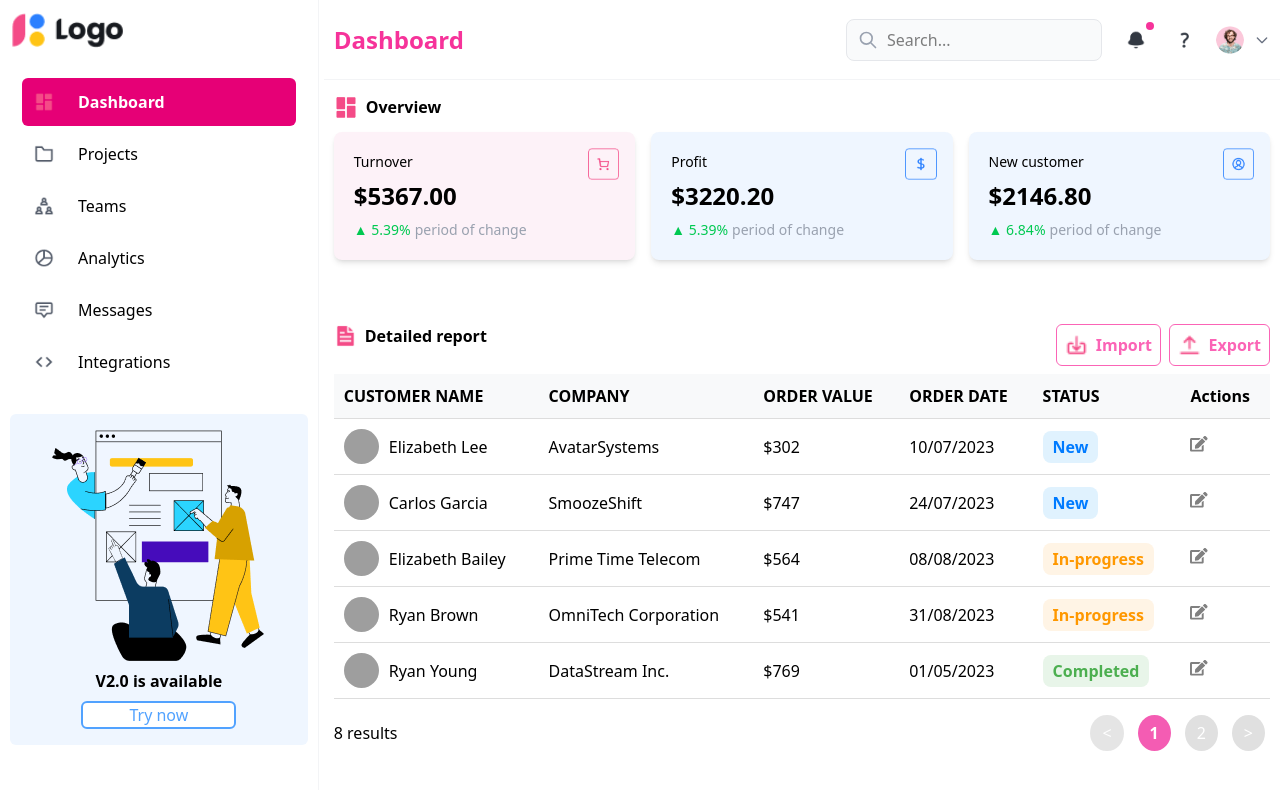
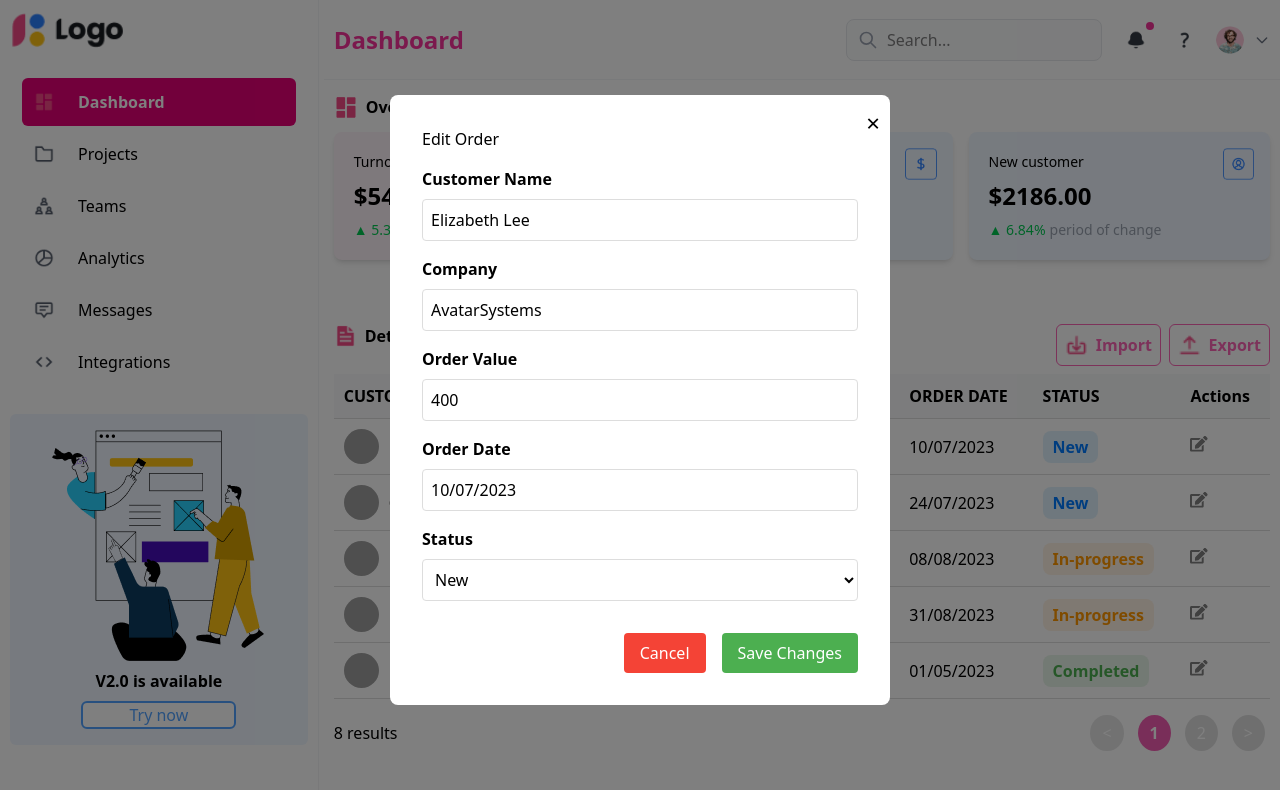
Before and after one commit to tthtung/PTGDUD_DHKTPM18A_REACTJS_THUONG_KY_2, a React (Vite) app: page / in a window 1280 px wide. Both pictures are taken after a click on the button 1199 px from the left and 443 px from the top of the page. Shown: the top 790 px of the page. Built offline with nearby package versions, Linux system fonts and the light colour scheme; data requests are answered from the project's data file; grey boxes are pictures that could not be loaded.

Commit message:
Finish 8. Click Edit Modal + API (put)--> save

```diff
--- a/db.json
+++ b/db.json
@@ -3,11 +3,11 @@
     {
       "customerName": "Elizabeth Lee",
       "company": "AvatarSystems",
-      "orderValue": "302",
+      "orderValue": "400",
       "orderDate": "10/07/2023",
       "status": "New",
       "avatar": "https://randomuser.me/api/portraits/women/1.jpg",
-      "updatedAt": "2025-04-06T09:10:00.279Z",
+      "updatedAt": "2025-04-10T14:50:22.779Z",
       "id": "1"
     },
     {
--- a/src/App.jsx
+++ b/src/App.jsx
@@ -21,7 +21,7 @@ import logo_ava from "./assets/images/Avatar 313.png";
 import Card from "./components/Card";
 import { useEffect } from "react";
 import { useState } from "react";
-import { getOrders } from "./api/ordersApi";
+import { getOrders, updateOrder } from "./api/ordersApi";
 import { columnsConfig } from "./data/ordersData";
 import TableComponent from "./components/TableComponent";
 import NavLink from "./components/NavLink";
@@ -70,6 +70,18 @@ function App() {
 
   if (loading) return <div>Loading...</div>;
   if (error) return <div>Error: {error}</div>;
+
+  const handleUpdateOrder = async (orderId, updatedData) => {
+    try {
+      const updatedOrder = await updateOrder(orderId, updatedData);
+      setOrders((prevOrders) =>
+        prevOrders.map((order) => (order.id === orderId ? updatedOrder : order))
+      );
+    } catch (error) {
+      console.error("Failed to update order:", error);
+      throw error;
+    }
+  };
 
   const navItems = [
     {
@@ -240,7 +252,7 @@ function App() {
                         </button>
                       </div>
                     </div>
-                    <TableComponent data={orders} columns={columnsConfig} />
+                    <TableComponent data={orders} columns={columnsConfig} onUpdateOrder={handleUpdateOrder} />
                   </div>
                 </>
               }
@@ -271,7 +283,7 @@ function App() {
                       </button>
                     </div>
                   </div>
-                  <TableComponent data={orders} columns={columnsConfig} />
+                  <TableComponent data={orders} columns={columnsConfig} onUpdateOrder={handleUpdateOrder} />
                 </div>
               }
             />
--- /dev/null
+++ b/src/components/EditOrderForm.jsx
@@ -0,0 +1,98 @@
+import React, { useState } from "react";
+
+function EditOrderForm({ order, onUpdate, onCancel }) {
+  const [formData, setFormData] = useState({
+    customerName: order.customerName,
+    company: order.company,
+    orderValue: order.orderValue,
+    orderDate: order.orderDate,
+    status: order.status,
+    avatar: order.avatar,
+  });
+
+  const handleChange = (e) => {
+    const { name, value } = e.target;
+    setFormData(prev => ({
+      ...prev,
+      [name]: value
+    }));
+  };
+
+  const handleSubmit = (e) => {
+    e.preventDefault();
+    onUpdate(formData);
+  };
+
+  return (
+    <form onSubmit={handleSubmit} className="order-form">
+      <h2>Edit Order</h2>
+
+      <div className="form-group">
+        <label>Customer Name</label>
+        <input
+          type="text"
+          name="customerName"
+          value={formData.customerName}
+          onChange={handleChange}
+          required
+        />
+      </div>
+
+      <div className="form-group">
+        <label>Company</label>
+        <input
+          type="text"
+          name="company"
+          value={formData.company}
+          onChange={handleChange}
+          required
+        />
+      </div>
+
+      <div className="form-group">
+        <label>Order Value</label>
+        <input
+          type="number"
+          name="orderValue"
+          value={formData.orderValue}
+          onChange={handleChange}
+          required
+        />
+      </div>
+
+      <div className="form-group">
+        <label>Order Date</label>
+        <input
+          type="text"
+          name="orderDate"
+          value={formData.orderDate}
+          onChange={handleChange}
+          required
+        />
+      </div>
+
+      <div className="form-group">
+        <label>Status</label>
+        <select
+          name="status"
+          value={formData.status}
+          onChange={handleChange}
+          required
+        >
+          <option value="New">New</option>
+          <option value="In-progress">In-progress</option>
+          <option value="Completed">Completed</option>
+        </select>
+      </div>
+
+      <div className="form-actions">
+        <button type="button" onClick={onCancel}>
+          Cancel
+        </button>
+        <button type="submit">Save Changes</button>
+      </div>
+    </form>
+  );
+}
+
+export default EditOrderForm;
--- /dev/null
+++ b/src/components/Modal.jsx
@@ -0,0 +1,18 @@
+import React from "react";
+
+function Modal({ isOpen, onClose, children }) {
+  if (!isOpen) return null;
+
+  return (
+    <div className="modal-overlay">
+      <div className="modal-content">
+        <button className="modal-close" onClick={onClose}>
+          &times;
+        </button>
+        {children}
+      </div>
+    </div>
+  );
+}
+
+export default Modal;
--- a/src/components/TableComponent.jsx
+++ b/src/components/TableComponent.jsx
@@ -2,8 +2,12 @@ import React, { useState } from "react";
 import { useTable } from "react-table";
 import { FaEdit, FaPlus } from "react-icons/fa";
 import "./TableComponent.css";
+import Modal from "./Modal";
+import EditOrderForm from "./EditOrderForm";
 
-function TableComponent({ columns, data}) {
+function TableComponent({ columns, data, onUpdateOrder }) {
+  const [isModalOpen, setIsModalOpen] = useState(false);
+  const [selectedOrder, setSelectedOrder] = useState(null);
 
   const [currentPage, setCurrentPage] = useState(1);
   const pageSize = 5; // Số dòng mỗi trang
@@ -16,6 +20,20 @@ function TableComponent({ columns, data}) {
 
   const { getTableProps, getTableBodyProps, headerGroups, rows, prepareRow } =
     useTable({ columns, data: paginatedData });
+
+  const handleEditClick = (order) => {
+    setSelectedOrder(order);
+    setIsModalOpen(true);
+  };
+
+  const handleUpdate = async (updatedData) => {
+    try {
+      await onUpdateOrder(selectedOrder.id, updatedData);
+      setIsModalOpen(false);
+    } catch (error) {
+      console.error("Update failed:", error);
+    }
+  };
 
   return (
     <div className="table-container">
@@ -54,6 +72,7 @@ function TableComponent({ columns, data}) {
                 <td>
                   <button
                     className="edit-btn"
+                    onClick={() => handleEditClick(row.original)}
                   >
                     <FaEdit />
                   </button>
@@ -97,6 +116,17 @@ function TableComponent({ columns, data}) {
           </button>
         </div>
       </div>
+
+      {/* Edit Modal */}
+      <Modal isOpen={isModalOpen} onClose={() => setIsModalOpen(false)}>
+        {selectedOrder && (
+          <EditOrderForm
+            order={selectedOrder}
+            onUpdate={handleUpdate}
+            onCancel={() => setIsModalOpen(false)}
+          />
+        )}
+      </Modal>
     </div>
   );
 }
```
Also changed, not shown: minhchung/8. Click Edit Modal + API (put).png (added).
